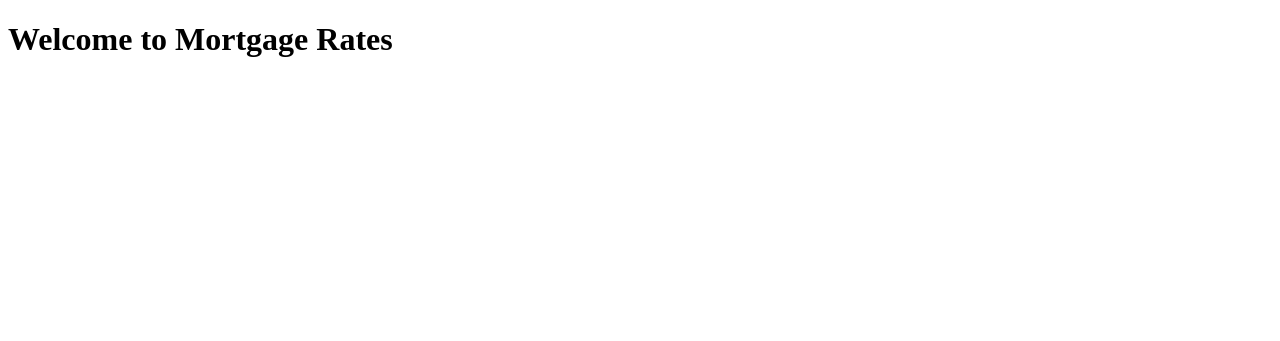
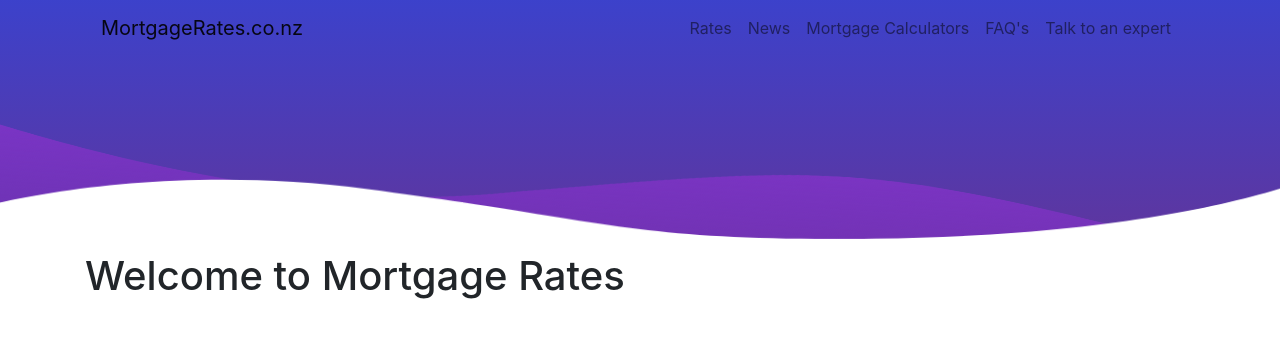
Before and after one commit to chatissantos/mortgage-rates, a website built with webpack: page src/index.html in a window 1280 px wide. Built offline with nearby package versions, Linux system fonts and the light colour scheme.

Commit message:
added header

```diff
--- a/src/index.html
+++ b/src/index.html
@@ -5,6 +5,59 @@
     <title>Mortgage Rates</title>
 </head>
 <body>
-    <h1>Welcome to Mortgage Rates</h1>
+    <div class="waves more">
+        <div class="container">
+            <nav class="navbar navbar-expand-lg navbar-light bg-transparent">
+                <a class="navbar-brand" href="#">MortgageRates.co.nz</a>
+                <button class="navbar-toggler" type="button" data-toggle="collapse" data-target="#navbarTogglerDemo02" aria-controls="navbarTogglerDemo02" aria-expanded="false" aria-label="Toggle navigation">
+                    <span class="navbar-toggler-icon"></span>
+                </button>
+
+                <div class="navbar-collapse collapse w-100 order-3 dual-collapse2" id="navbarTogglerDemo02">
+                    <ul class="navbar-nav ml-auto">
+                        <li class="nav-item">
+                            <a class="nav-link" href="#">Rates</a>
+                        </li>
+                        <li class="nav-item">
+                            <a class="nav-link" href="#">News</a>
+                        </li>
+                        <li class="nav-item">
+                            <a class="nav-link" href="#">Mortgage Calculators</a>
+                        </li>
+                        <li class="nav-item">
+                            <a class="nav-link" href="#">FAQ's</a>
+                        </li>
+                        <li class="nav-item">
+                            <a class="nav-link" href="#">Talk to an expert</a>
+                        </li>
+                    </ul>
+                </div>
+            </nav>
+        </div>
+
+        <div class="waves__white">
+            <svg viewBox="0 0 1800 149" fill="none" xmlns="http://www.w3.org/2000/svg">
+                <path d="M527.389 49.8852C266.585 17.0924 67.1282 59.9395 0 85.4622V149H1800V0C1800 0 1676.88 107.505 1192.36 113.305C882.723 117.012 853.392 90.8761 527.389 49.8852Z" fill="white"/>
+            </svg>
+
+
+        </div>
+        <div class="waves__purple">
+            <svg viewBox="0 0 1800 221" fill="none" xmlns="http://www.w3.org/2000/svg">
+                <path d="M0 0C79.8224 66.9541 329.367 186.611 688.967 129.605C1138.47 58.3481 1198.29 44.7757 1468.19 115C1682.58 170.782 1799.17 122.747 1800 115.156V115C1800 115.05 1800 115.102 1800 115.156V221H0V0Z" fill="url(#paint0_linear)"/>
+                <defs>
+                    <linearGradient id="paint0_linear" x1="628.038" y1="4.85154e-07" x2="638.397" y2="485.491" gradientUnits="userSpaceOnUse">
+                        <stop stop-color="#8534CC"/>
+                        <stop offset="1" stop-color="#6E29AB" stop-opacity="0"/>
+                    </linearGradient>
+                </defs>
+            </svg>
+
+
+        </div>
+    </div>
+    <div class="container">
+        <h1>Welcome to Mortgage Rates</h1>
+    </div>
 </body>
 </html>
--- a/src/index.js
+++ b/src/index.js
@@ -1 +1,13 @@
+import './styles/main.scss';
+import 'bootstrap';
+
 console.log('Welcome to Mortgage Rates');
+function removeClass() {
+    var el = document.querySelector(".waves");
+    el.classList.remove("more");
+}
+
+
+setTimeout(function(){
+    removeClass();
+}, 7500);
--- /dev/null
+++ b/src/styles/main.scss
@@ -0,0 +1,88 @@
+@import "../../node_modules/bootstrap/dist/css/bootstrap.min.css";
+
+
+/* Header */
+.waves {
+  $root: &;
+
+  position: relative;
+  height: 252px;
+  overflow: hidden;
+  background: linear-gradient(0deg, #60359C 0%, #3245D8 127.8%);
+
+  &__white,
+  &__purple {
+    position: absolute;
+    width: 100%;
+    bottom: 0;
+
+    svg {
+      width: 110vw;
+      margin-left: -50px;
+      margin-right: -50px;
+    }
+  }
+
+  &__white {
+    animation: wavy_flex_white 3s 1500ms ease-in-out alternate infinite;
+    width: 100%;
+    margin-bottom: -15px;
+    z-index: 2;
+
+    .more & {
+      animation: wavy_flex_white--more 2s ease-in-out alternate infinite;
+    }
+  }
+
+  &__purple {
+    animation: wavy_flex 5s ease-in-out alternate infinite;
+    margin-bottom: -2vw;
+    z-index: 1;
+
+    .more & {
+      animation: wavy_flex--more 3s 1500ms ease-in-out alternate infinite;
+    }
+  }
+}
+
+
+@keyframes wavy_flex {
+  from {
+    transform: slewX(50deg) slewY(5deg);
+  }
+
+  to {
+    transform: skewX(60deg) skewY(-3deg);
+  }
+}
+
+@keyframes wavy_flex--more {
+  from {
+    transform: slewX(0deg) slewY(-3deg);
+  }
+
+  to {
+    transform: skewX(50deg) skewY(5deg);
+  }
+}
+
+
+@keyframes wavy_flex_white {
+  from {
+    transform: slewX(0deg) slewY(0deg);
+  }
+
+  to {
+    transform: skewX(-30deg) skewY(0deg) translateY(-10px);
+  }
+}
+
+@keyframes wavy_flex_white--more {
+  from {
+    transform: slewX(-60deg) slewY(0deg) rotate(3deg);
+  }
+
+  to {
+    transform: skewX(-30deg) skewY(0deg) rotate(0deg);
+  }
+}
```
